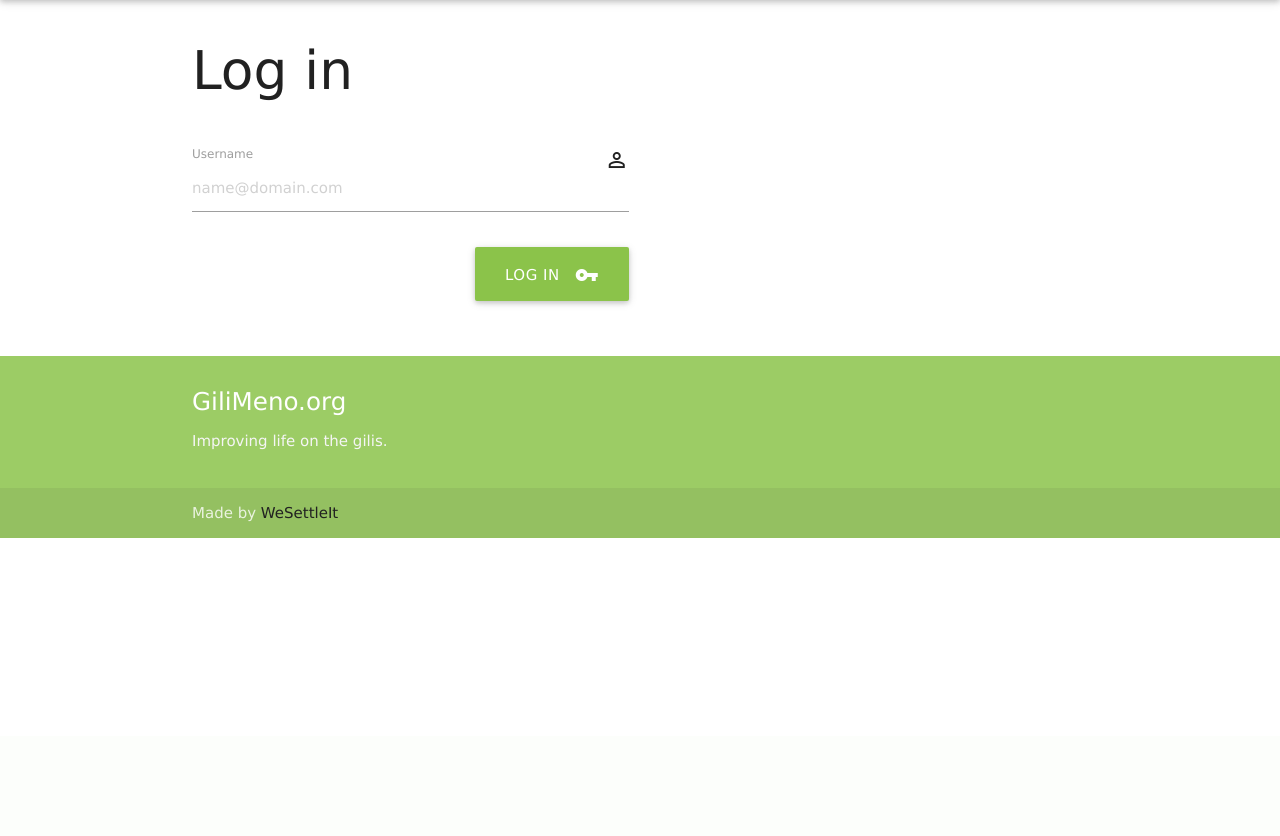
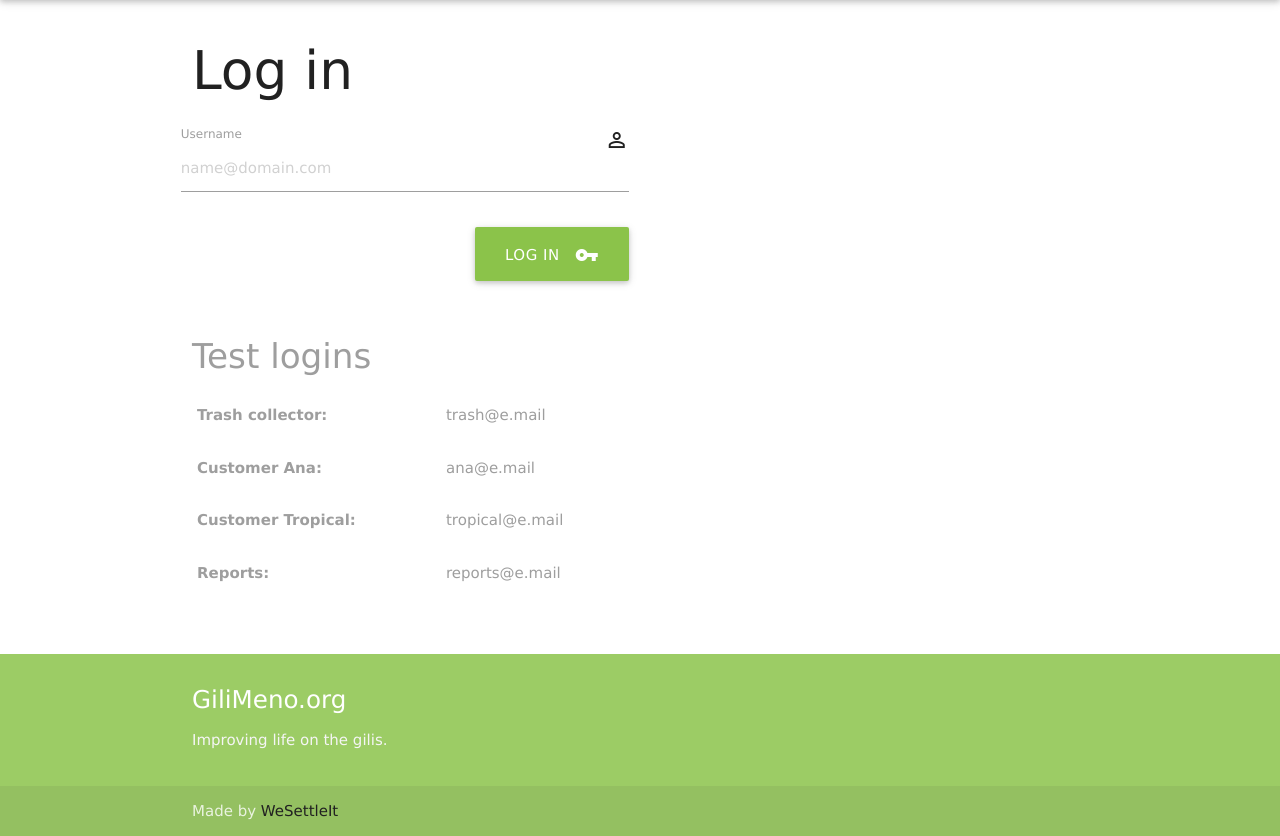
Before and after one commit to WeSettleIt/TrashManager, a Flask app: page /login in a window 1280 px wide. Shown: the part 64-900 px from the top of the page. Before the commit the page ends 602 px from the top, so only its background shows below. Run offline with Flask 2, Linux system fonts and the light colour scheme; data comes from the database, SQL or seed files in the repository; both versions use the stored data as it was after the commit.

Commit message:
Improve user feedback. Add test information

```diff
--- a/main.py
+++ b/main.py
@@ -4,6 +4,7 @@ from flask import Flask, g, render_template, request, url_for, redirect, session
 from flask.ext.babel import Babel, format_datetime
 import db_helper
 import flask.ext.login as flask_login
+from flask.ext.login import current_user
 
 app = Flask(__name__)
 
@@ -36,14 +37,17 @@ def get_customers():
 
 
 @app.route("/report", methods=['GET', 'POST'])
+@flask_login.login_required
 def report():
     if request.method == 'GET':
         context = {
             'timestamp': datetime.now(),
             'customers': db_helper.query('SELECT * FROM customers ORDER BY name'),
-            'message': session.pop('message') if 'message' in session else None,
-            'error': session.pop('error') if 'error' in session else None
         }
+        if 'message' in session:
+            context['message'] = session.pop('message')
+        if 'error' in session:
+            context['error'] = session.pop('error')
 
         return render_template('report-create.html', **context)
 
@@ -87,12 +91,13 @@ def unauthorized_handler():
 
 class User(flask_login.UserMixin):
     role = None
+    customer_id = None
 
     def get_default_page(self):
         if self.role == 3:
             return url_for('report')
         else:
-            return url_for('protected')
+            return url_for('reports')
 
     def can_administrate(self):
         return True if self.role in [0] else False
@@ -125,6 +130,7 @@ def user_loader(email):
     user.id = db_user.get('username')
     user.role = db_user.get('role')
     user.customer_id = db_user.get('customer_id')
+    print(user)
     return user
 
 
@@ -144,18 +150,28 @@ def request_loader(request):
 
 @app.route('/reports', methods=['GET', 'POST'])
 @flask_login.login_required
-def protected():
+def reports():
     context = {
         'customers': db_helper.query('SELECT * FROM customers ORDER BY name')
     }
-    if request.method == 'GET':
+    if request.method == 'GET' and current_user.can_list_all_reports():
         return render_template('report-list.html', **context)
 
-    customer_id = request.form['customer-id']
-    context['reports'] = db_helper.query('SELECT * FROM reports WHERE customer_id = ? ORDER BY datetime DESC', [customer_id])
-    meta = db_helper.query('SELECT COUNT(1) AS count, SUM(units) as total FROM reports WHERE customer_id = ?', [customer_id])[0]
+    if current_user.can_list_own_reports():
+        customer_id = current_user.customer_id
+    else:
+        customer_id = request.form['customer-id']
+
+    reports = db_helper.query('SELECT * FROM reports WHERE customer_id = ? ORDER BY datetime DESC', [customer_id])
+    meta = db_helper.query('SELECT COUNT(1) AS count, SUM(units) as total FROM reports WHERE customer_id = ?', [customer_id], one=True)
+    customer_name = db_helper.query('SELECT name FROM customers WHERE id = ?', [customer_id], one=True)
+    print(reports)
+    context['reports'] = reports
+    context['customer_name'] = customer_name.get("name")
     context['total'] = meta.get("total")
     context['count'] = meta.get("count")
+    if not len(reports):
+        context['message'] = "No reports to display"
 
     return render_template('report-list.html', **context)
 
--- a/static/css/style.css
+++ b/static/css/style.css
@@ -1,6 +1,10 @@
 body {
     /*background-color: #B7C25A;*/
     font-family: 'Lucida Grande', 'Lucida Sans Unicode', 'Geneva', 'Verdana', sans-serif;
+}
+
+strong {
+    font-weight: bold;
 }
 
 .input-field label {
--- a/templates/base.html
+++ b/templates/base.html
@@ -34,5 +34,8 @@
 <script type="text/javascript" src="js/jquery-2.1.4.min.js"></script>
 <script type="text/javascript" src="js/materialize.min.js"></script>
 <script type="text/javascript" src="js/script.js"></script>
+<script type="text/javascript">
+{% block script %}{% endblock %}
+</script>
 </body>
 </html>
--- a/templates/login.html
+++ b/templates/login.html
@@ -7,13 +7,10 @@
             <div class="col s12">
                 <h2>Log in</h2>
             </div>
-        </div>
             {% if error %}
-        <div class="row">
             <div class="col s12 m6">
                 <div class="card-panel red">
                     <span class="white-text">{{ error }}</span>
-                </div>
                 </div>
             </div>
             {% endif %}
@@ -35,5 +32,29 @@
                 </div>
             </form>
         </div>
+        <div class="row grey-text">
+            <div class="col s12 m6">
+                <h4>Test logins</h4>
+                <table>
+                    <tr>
+                        <th>Trash collector:</th>
+                        <td>trash@e.mail</td>
+                    </tr>
+                    <tr>
+                        <th>Customer Ana:</th>
+                        <td>ana@e.mail</td>
+                    </tr>
+                    <tr>
+                        <th>Customer Tropical:</th>
+                        <td>tropical@e.mail</td>
+                    </tr>
+                    <tr>
+                        <th>Reports:</th>
+                        <td>reports@e.mail</td>
+                    </tr>
+                </table>
+            </div>
+        </div>
+    </div>
 </div>
 {% endblock %}
--- a/templates/navigation.html
+++ b/templates/navigation.html
@@ -21,11 +21,10 @@
                     class="material-icons left">home</i>Home</a></li>
             {% if current_user.is_authenticated %}
             {% if current_user.can_create_report() %}
-            <li class="bold"><a href="/report" class="waves-effect waves-green"><i
-                    class="material-icons left">add_note</i>Reports</a></li>
+            <li class="bold"><a href="/report" class="waves-effect waves-green"><i class="material-icons left">add_note</i>Create Reports</a></li>
             {% endif %}
             {% if current_user.can_list_reports() %}
-            <li class="bold"><a href="/reports" class="waves-effect waves-green"><i class="material-icons left">description</i>Reports</a>
+            <li class="bold"><a href="/reports" class="waves-effect waves-green"><i class="material-icons left">description</i>List Reports</a>
             </li>
             {% endif %}
             <li class="bold"><a href="/logout" class="waves-effect waves-green"><i class="material-icons left">lock_outline</i>Logout</a>
```
Also changed, not shown: schema.sql (+15 -7 lines), templates/report-create.html (+5 -10 lines), templates/report-list.html (+32 -4 lines), trash-manager.db. Lines whose indentation alone changed are shown as unchanged.
